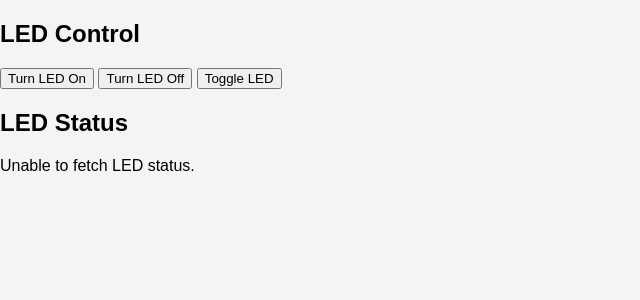
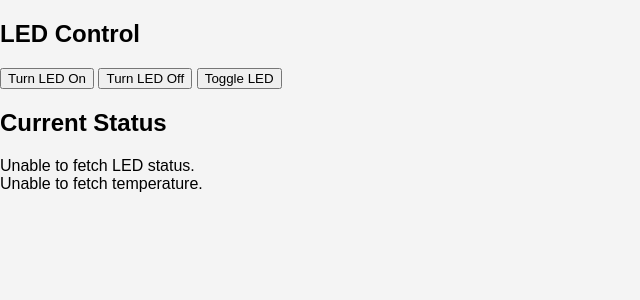
Before and after one commit to Tuustud/smart-house-TTG, a Python web app: template src/backend/templates/index.html in a window 1280 px wide. Shown: the part 57-357 px from the top of the page, without its empty margins (0-640 px from the left). Run offline with Jinja, Linux system fonts and the light colour scheme; the template is opened without the code that fills it, so the values that code supplies are empty.

Commit message:
added DHT11 back

```diff
--- a/requirements.txt
+++ b/requirements.txt
@@ -3,3 +3,4 @@ requests==2.26.0
 gpiozero==1.6.2
 Flask-Cors==3.0.10
 python-dotenv==0.19.1
+Adafruit_DHT==1.4.0
--- a/src/backend/static/js/app.js
+++ b/src/backend/static/js/app.js
@@ -1,27 +1,50 @@
 // This file contains the JavaScript code for the frontend application, handling client-side interactions and API calls.
 
 document.addEventListener('DOMContentLoaded', function() {
-    const statusElement = document.getElementById('led-status');
+    const ledStatus = document.getElementById('led-status');
+    const temperatureStatus = document.getElementById('temperature-status');
+    const humidityStatus = document.getElementById('humidity-status');
 
-    function updateStatus(data) {
-        statusElement.textContent = data.on ? 'LED is ON' : 'LED is OFF';
+    function updateLedStatus(data) {
+        ledStatus.textContent = data.on ? 'LED is ON' : 'LED is OFF';
     }
 
-    function fetchStatus() {
+    function updateTemperatureStatus(data) {
+        if (data.error) {
+            temperatureStatus.textContent = 'Temperature error: ' + data.error;
+            humidityStatus.textContent = '';
+            return;
+        }
+
+        temperatureStatus.textContent = 'Temperature: ' + data.temperature_c.toFixed(1) + ' °C';
+        humidityStatus.textContent = 'Humidity: ' + (data.humidity !== null ? data.humidity.toFixed(1) + ' %' : 'N/A');
+    }
+
+    function fetchLedStatus() {
         fetch('/api/led/status')
             .then(response => response.json())
-            .then(updateStatus)
+            .then(updateLedStatus)
             .catch(() => {
-                statusElement.textContent = 'Unable to fetch LED status.';
+                ledStatus.textContent = 'Unable to fetch LED status.';
+            });
+    }
+
+    function fetchTemperature() {
+        fetch('/api/temperature')
+            .then(response => response.json())
+            .then(updateTemperatureStatus)
+            .catch(() => {
+                temperatureStatus.textContent = 'Unable to fetch temperature.';
+                humidityStatus.textContent = '';
             });
     }
 
     function sendLedCommand(endpoint) {
         fetch(endpoint, { method: 'POST' })
             .then(response => response.json())
-            .then(updateStatus)
+            .then(updateLedStatus)
             .catch(() => {
-                statusElement.textContent = 'Unable to update LED state.';
+                ledStatus.textContent = 'Unable to update LED state.';
             });
     }
 
@@ -37,5 +60,7 @@ document.addEventListener('DOMContentLoaded', function() {
         sendLedCommand('/api/led/toggle');
     });
 
-    fetchStatus();
+    fetchLedStatus();
+    fetchTemperature();
+    setInterval(fetchTemperature, 10000);
 });
--- a/src/backend/templates/index.html
+++ b/src/backend/templates/index.html
@@ -18,8 +18,10 @@
             <button id="led-toggle">Toggle LED</button>
         </section>
         <section id="status">
-            <h2>LED Status</h2>
-            <div id="led-status">Loading status...</div>
+            <h2>Current Status</h2>
+            <div id="led-status">Loading LED status...</div>
+            <div id="temperature-status">Loading temperature...</div>
+            <div id="humidity-status"></div>
         </section>
     </main>
     <script src="{{ url_for('static', filename='js/app.js') }}"></script>
--- a/src/scripts/led_control.py
+++ b/src/scripts/led_control.py
@@ -9,7 +9,7 @@ except ImportError:
 def main():
     parser = argparse.ArgumentParser(description='Control an LED on a Raspberry Pi GPIO pin.')
     parser.add_argument('action', choices=['on', 'off', 'toggle', 'status'], help='Action to perform')
-    parser.add_argument('--pin', type=int, default=4, help='GPIO pin number for the LED (default: 4)')
+    parser.add_argument('--pin', type=int, default=17, help='GPIO pin number for the LED (default: 17)')
     args = parser.parse_args()
 
     led = LED(args.pin)
```
Also changed, not shown: src/backend/app.py (+18 -1 lines).
